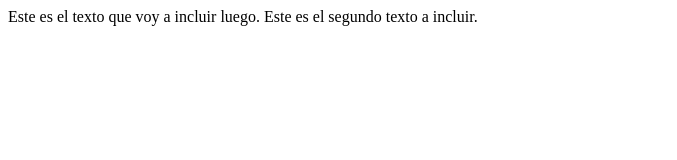
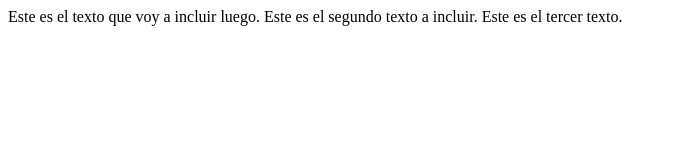
Before and after one commit to Danteba/prueba, a plain HTML site: page index.htm in a window 1280 px wide. Shown: the whole page, without its empty margins (0-677 px from the left). Drawn offline with Linux system fonts and the light colour scheme.

Commit message:
Incluyo el tercer texto.

```diff
--- a/index.htm
+++ b/index.htm
@@ -7,5 +7,6 @@
   <body>
 Este es el texto que voy a incluir luego.
 Este es el segundo texto a incluir.
+Este es el tercer texto.
   </body>
 </html>
```
